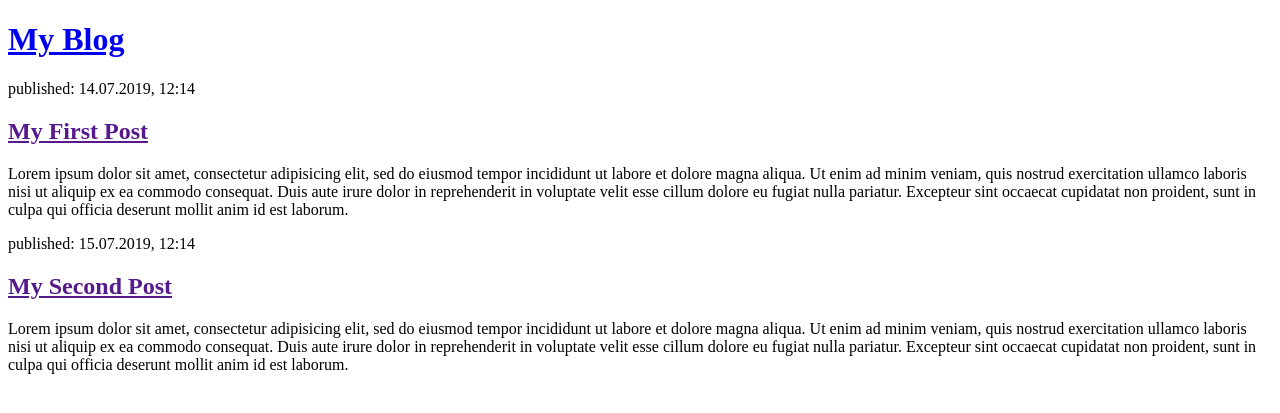
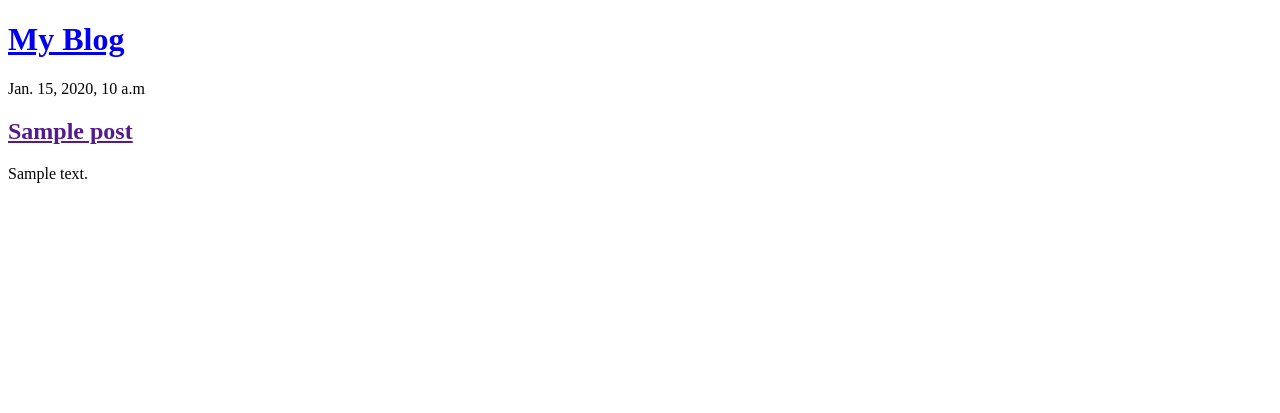
Before and after one commit to dymzfp/blog-django, a Django app: template blog/templates/blog/post_list.html in a window 1280 px wide. Shown: the top 413 px of the page. Run offline with Django 3.2, Linux system fonts and the light colour scheme; the template is opened without the code that fills it: values that come from a table or form of the project are taken from there, others are empty; tables that the repository leaves empty hold one stand-in row (values such as "Sample post").

Commit message:
display post in views

```diff
--- a/blog/templates/blog/post_list.html
+++ b/blog/templates/blog/post_list.html
@@ -8,26 +8,15 @@
 		<h1><a href="/">My Blog</a></h1>
 	</div>
 
+	{% for post in posts %}
+
 	<div>
-		<p>published: 14.07.2019, 12:14</p>
-		<h2><a href="">My First Post</a></h2>
-		<p>Lorem ipsum dolor sit amet, consectetur adipisicing elit, sed do eiusmod
-		tempor incididunt ut labore et dolore magna aliqua. Ut enim ad minim veniam,
-		quis nostrud exercitation ullamco laboris nisi ut aliquip ex ea commodo
-		consequat. Duis aute irure dolor in reprehenderit in voluptate velit esse
-		cillum dolore eu fugiat nulla pariatur. Excepteur sint occaecat cupidatat non
-		proident, sunt in culpa qui officia deserunt mollit anim id est laborum.</p>
+		<p>{{ post.publish_date }}</p>
+		<h2><a href="">{{ post.title }}</a></h2>
+		<p>{{ post.text|linebreaksbr }}</p>
 	</div>
 
-	<div>
-		<p>published: 15.07.2019, 12:14</p>
-		<h2><a href="">My Second Post</a></h2>
-		<p>Lorem ipsum dolor sit amet, consectetur adipisicing elit, sed do eiusmod
-		tempor incididunt ut labore et dolore magna aliqua. Ut enim ad minim veniam,
-		quis nostrud exercitation ullamco laboris nisi ut aliquip ex ea commodo
-		consequat. Duis aute irure dolor in reprehenderit in voluptate velit esse
-		cillum dolore eu fugiat nulla pariatur. Excepteur sint occaecat cupidatat non
-		proident, sunt in culpa qui officia deserunt mollit anim id est laborum.</p>
-	</div>
+	{% endfor %}
+
 </body>
 </html>
--- a/blog/views.py
+++ b/blog/views.py
@@ -1,5 +1,8 @@
 from django.shortcuts import render
+from django.utils import timezone
+from .models import Post
 
 # Create your views here.
 def post_list(request):
-	return render(request, 'blog/post_list.html', {})
+	post = Post.objects.filter(publish_date__lte=timezone.now()).order_by('publish_date')
+	return render(request, 'blog/post_list.html', {'posts': post})
```
